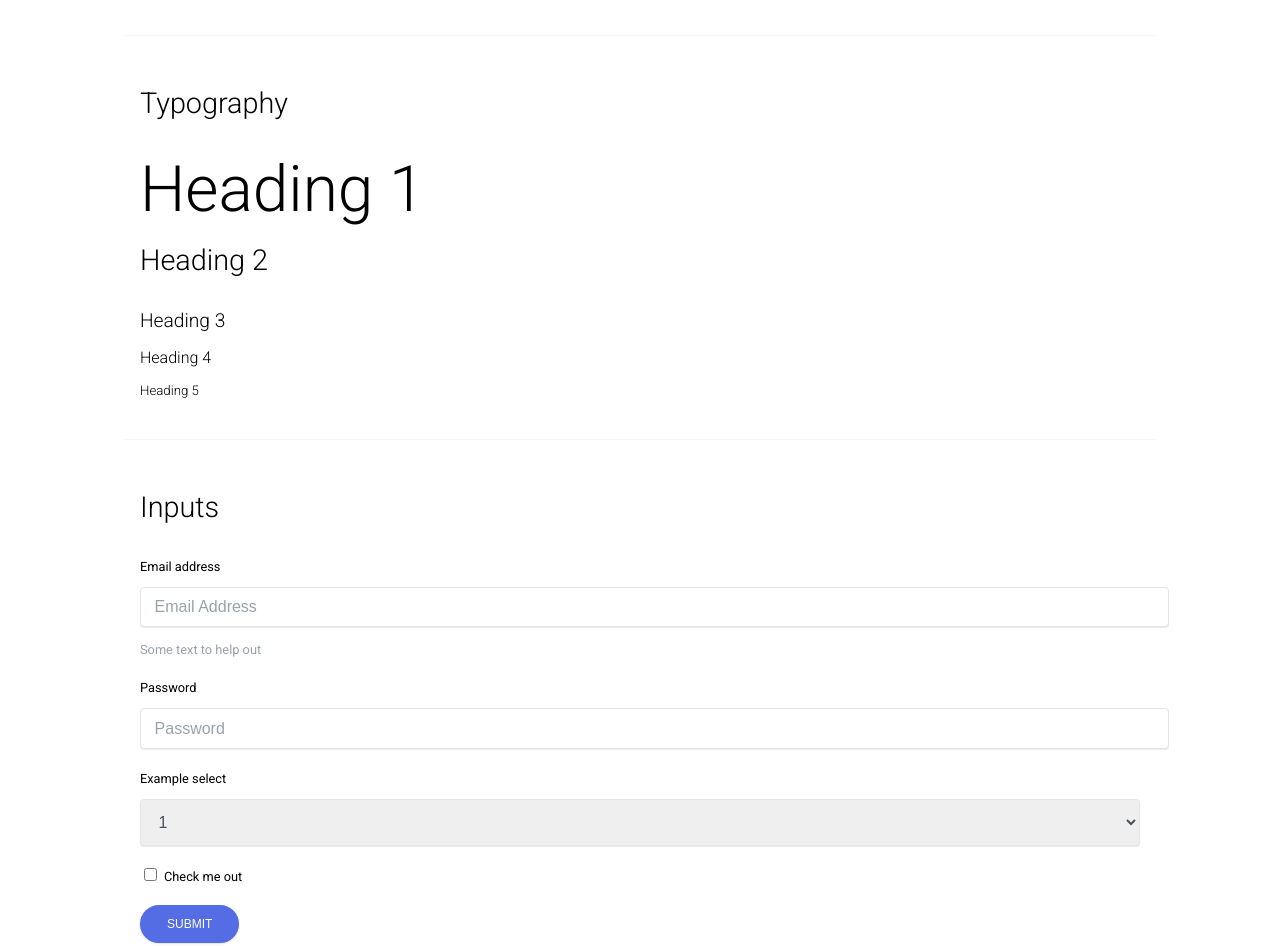
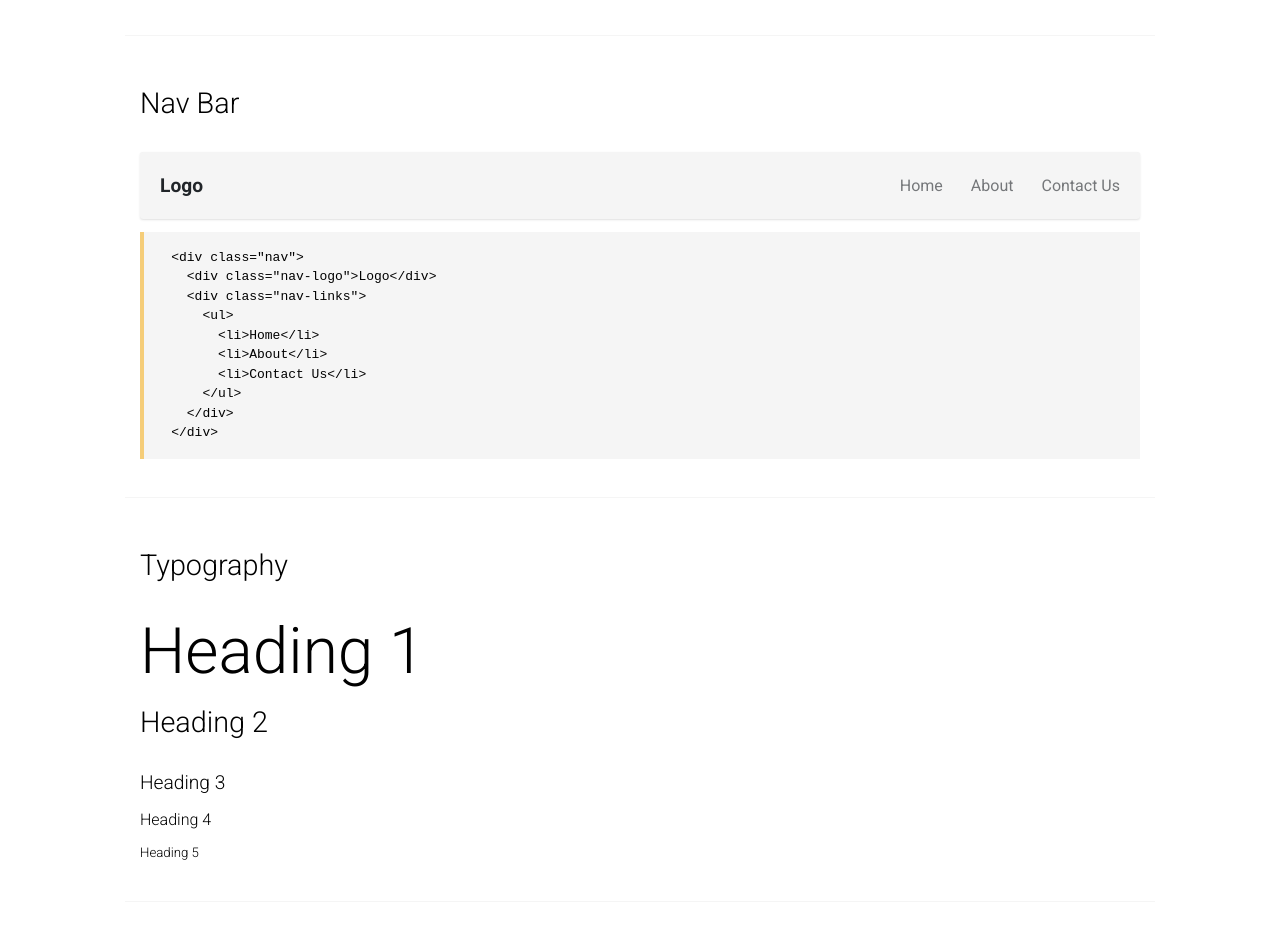
Before and after one commit to rushil-saraogi/flat-earth-css, a website: page index.html in a window 1280 px wide. Shown: the part 1360-2306 px from the top of the page. Drawn offline with Linux system fonts and the light colour scheme; a script that the page names is missing; a small style sheet from the web is missing.

Commit message:
Add nav component

```diff
--- a/index.html
+++ b/index.html
@@ -69,6 +69,31 @@
     </section>
 
     <section>
+      <h2>Nav Bar</h2>
+      <div class="nav">
+        <div class="nav-logo">Logo</div>
+        <div class="nav-links">
+          <ul>
+            <li>Home</li>
+            <li>About</li>
+            <li>Contact Us</li>
+          </ul>
+        </div>
+      </div>
+
+      <pre><code class="html">&lt;div class="nav"&gt;
+  &lt;div class="nav-logo"&gt;Logo&lt;/div&gt;
+  &lt;div class="nav-links"&gt;
+    &lt;ul&gt;
+      &lt;li&gt;Home&lt;/li&gt;
+      &lt;li&gt;About&lt;/li&gt;
+      &lt;li&gt;Contact Us&lt;/li&gt;
+    &lt;/ul&gt;
+  &lt;/div&gt;
+&lt;/div&gt;</code></pre>
+    </section>
+
+    <section>
       <h2>Typography</h2>
       <h1>Heading 1</h1>
       <h2>Heading 2</h2>
@@ -126,11 +151,11 @@
 &lt;div class="form-group">
   &lt;label>Example select</label>
   &lt;select class="form-control">
-    &lt;option>1</option>
-    &lt;option>2</option>
-    &lt;option>3</option>
-    &lt;option>4</option>
-    &lt;option>5</option>
+    &lt;option>1&lt;/option&gt;
+    &lt;option>2&lt;/option&gt;
+    &lt;option>3&lt;/option&gt;
+    &lt;option>4&lt;/option&gt;
+    &lt;option>5&lt;/option&gt;
   &lt;/select>
 &lt;/div>
 
--- /dev/null
+++ b/src/_nav.scss
@@ -0,0 +1,43 @@
+@import "variables";
+
+.nav {
+	background-color: map-get($colors, gray-0);
+	color: map-get($colors, gray-4);
+	padding: 0.5rem 1.25rem;
+	display: flex;
+	justify-content: space-between;
+	align-items: center;
+	width: 100%;
+	box-sizing: border-box;
+	border-radius: 3px;
+	box-shadow: map-get($shadows, 1);
+}
+
+.nav-logo {
+	font-weight: bold;
+	font-size: map-get($font-sizes, sm);
+}
+
+.nav-links {
+	li + li {
+		margin-left: 1.75rem;
+	}
+
+	ul {
+		list-style: none;
+		display: flex;
+	}
+
+	li {
+		opacity: 0.6;
+
+		&:hover {
+			opacity: 1;
+			cursor: pointer;
+		}
+	}
+
+	li.active {
+		opacity: 1;
+	}
+}
--- a/src/flat-earth.scss
+++ b/src/flat-earth.scss
@@ -6,3 +6,4 @@
 @import "buttons";
 @import "forms";
 @import "tables";
+@import "nav";
```
Also changed, not shown: styles/flat-earth.css, 1 other file.
